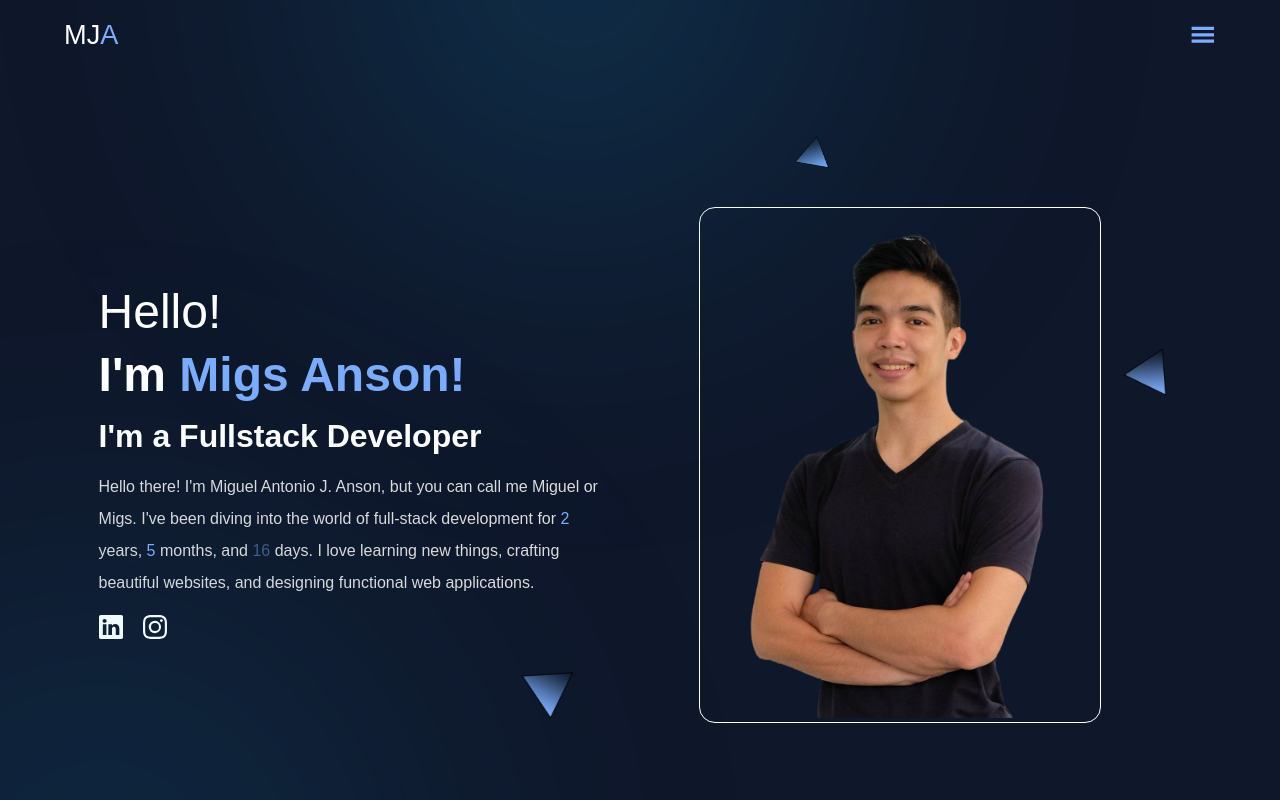
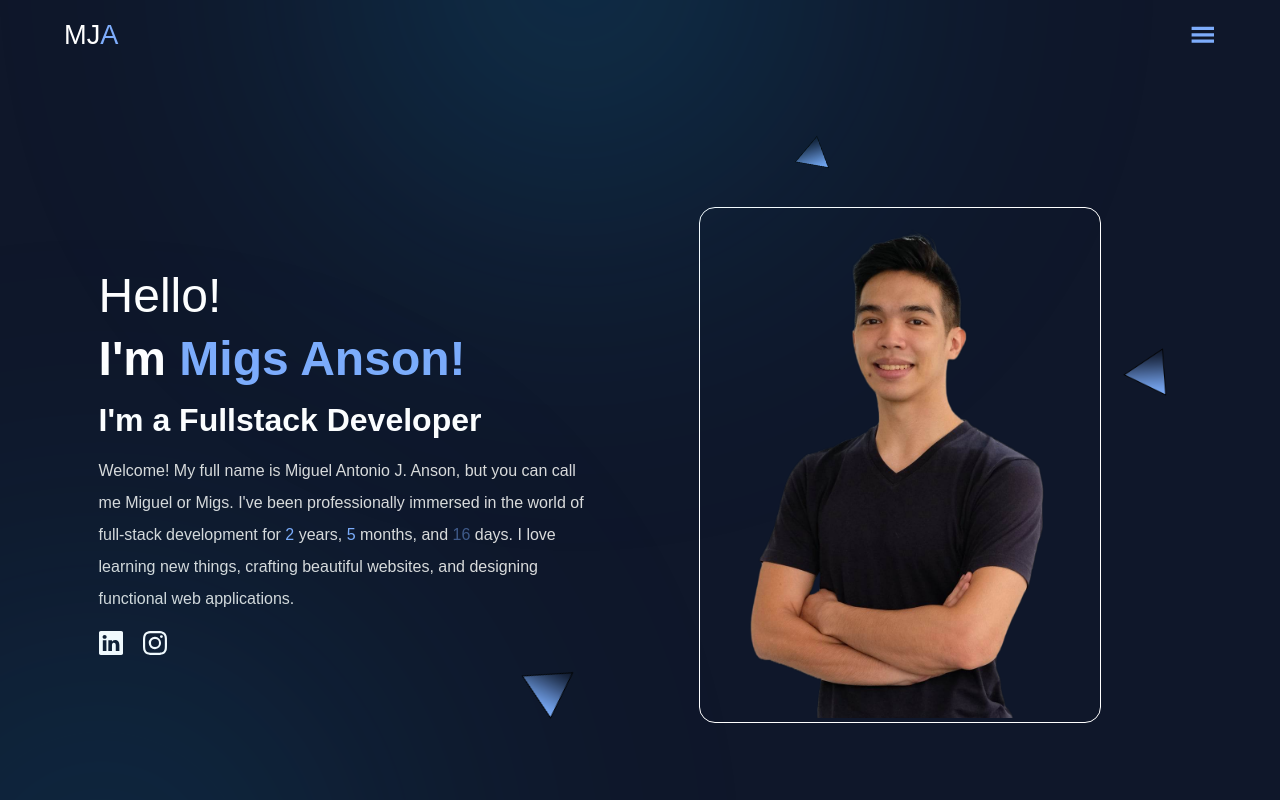
Before and after one commit to miganson/my-portfolio, a React (Create React App) app: page / in a window 1280 px wide. Shown: the top 800 px of the page. Built offline with nearby package versions, Linux system fonts and the light colour scheme.

Commit message:
Changed copeline

```diff
--- a/src/components/Showcase.js
+++ b/src/components/Showcase.js
@@ -72,10 +72,11 @@ export const Showcase = () => {
             I'm a Fullstack Developer
           </Heading>
           <ParaText top="1rem">
-            Hello there! I'm Miguel Antonio J. Anson, but you can call me Miguel
-            or Migs. I've been diving into the world of full-stack development
-            for {experience}. I love learning new things, crafting beautiful
-            websites, and designing functional web applications.
+            Welcome! My full name is Miguel Antonio J. Anson, but you can call
+            me Miguel or Migs. I've been professionally immersed in the world of
+            full-stack development for {experience}. I love learning new things,
+            crafting beautiful websites, and designing functional web
+            applications.
           </ParaText>
 
           <FlexContainer gap="20px" responsiveFlex>
@@ -96,7 +97,7 @@ export const Showcase = () => {
               href="https://www.linkedin.com/in/miguel-anson/"
               target="_blank"
               rel="noopener noreferrer"
-              >
+            >
               <BsInstagram />
             </IconContainer>
           </FlexContainer>
```
